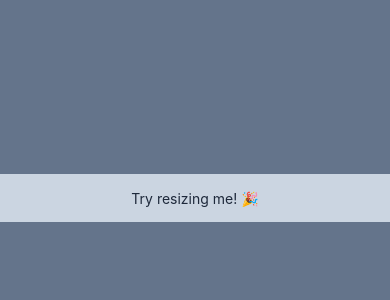
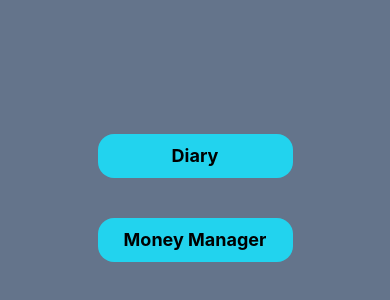
Before and after one commit to sameerstg/productive-me-native, a React Native app: screen / in a window 390 px wide. Shown: the part 224-524 px from the top of the page. Built offline with nearby package versions, Linux system fonts and the light colour scheme.

Commit message:
main menu and diary writing

```diff
--- a/App.tsx
+++ b/App.tsx
@@ -1,16 +1,18 @@
-import { StyledComponent } from 'nativewind';
-import {  Alert, Button, Pressable, SafeAreaView, Text } from 'react-native';
-import { styled } from 'nativewind';
-const StyledView = styled(SafeAreaView)
-const StyledText = styled(Text)
+import { SafeAreaView} from 'react-native';
+import MainMenuButton from './Components/MainMenuButton';
+
 export default function App() {
 
   return (
 
-    <SafeAreaView className="flex-1 items-center justify-center bg-slate-500">
-        <StyledView  className="container py h-12 justify-center bg-slate-300 items-center">
-      <StyledText className="text-slate-800">Try resizing me! 🎉</StyledText>
-    </StyledView>
+    <SafeAreaView className="flex-1 h-screen items-center  justify-center bg-slate-500">
+
+      <MainMenuButton href='./Screens/DiaryWriting' title='Diary'/>
+      <MainMenuButton href='./Screens/DiaryWriting' title='Money Manager'/>
+
+
+
+
     </SafeAreaView>
   );
 }
--- /dev/null
+++ b/Components/MainMenuButton.tsx
@@ -0,0 +1,20 @@
+import { Link } from 'expo-router';
+import React from 'react'
+import { Pressable, Text } from 'react-native'
+
+interface props{
+  title:string;
+  href:string;
+}
+const MainMenuButton = (props:props)=> {
+  return (
+    // <Link href={props.href} asChild>
+      <Pressable className="w-2/4 py-2 my-5 bg-cyan-400 items-center rounded-2xl"
+        onPress={() => { console.log(props.title) }}>
+        <Text className='font-bold text-lg '>{props.title}</Text>
+      </Pressable>
+    // </Link>
+  )
+}
+
+export default MainMenuButton
--- /dev/null
+++ b/Screens/DiaryWriting.tsx
@@ -0,0 +1,14 @@
+import { StyledComponent } from 'nativewind'
+import React from 'react'
+import { SafeAreaView,TextInput } from 'react-native'
+
+function DiaryWriting() {
+    return (
+        <SafeAreaView>
+            <StyledComponent component={TextInput} className="font-bold text-2xl container p-4 bg-[#43434317] rounded" placeholder='Enter title' />
+            <StyledComponent component={TextInput} className="font-bold text-2xl container  p-4 bg-[#43434317] rounded " multiline={true} placeholder='Enter Diary' />
+        </SafeAreaView>
+    )
+}
+
+export default DiaryWriting
--- a/babel.config.js
+++ b/babel.config.js
@@ -2,6 +2,6 @@ module.exports = function(api) {
   api.cache(true);
   return {
     presets: ['babel-preset-expo'],
-    plugins: [["nativewind/babel", { tailwindConfig: "./tailwind.native.config.js" }],],
+    plugins: ["nativewind/babel"],
   };
 };
--- a/package.json
+++ b/package.json
@@ -10,6 +10,7 @@
   },
   "dependencies": {
     "expo": "~49.0.10",
+    "expo-router": "^2.0.5",
     "expo-status-bar": "~1.6.0",
     "nativewind": "^2.0.11",
     "react": "18.2.0",
--- a/tailwind.config.js
+++ b/tailwind.config.js
@@ -1,7 +1,10 @@
 /** @type {import('tailwindcss').Config} */
 module.exports = {
   //  content: ["./App.{js,jsx,ts,tsx}x}"],
-   content: ["./App.{js,jsx,ts,tsx}"],
+   content: ["./App.{js,jsx,ts,tsx}",
+   "./Components/**/*.{js,jsx,ts,tsx}",
+   "./Screens/**/*.{js,jsx,ts,tsx}",
+   ],
   theme: {
     extend: {},
   },
--- a/tsconfig.json
+++ b/tsconfig.json
@@ -2,5 +2,6 @@
   "extends": "expo/tsconfig.base",
   "compilerOptions": {
     "strict": true
-  }
+  },
+
 }
```
Also changed, not shown: _layout.tsx (added, +11 -0 lines), 2 other files (tests, documents, lock files or other folders).
